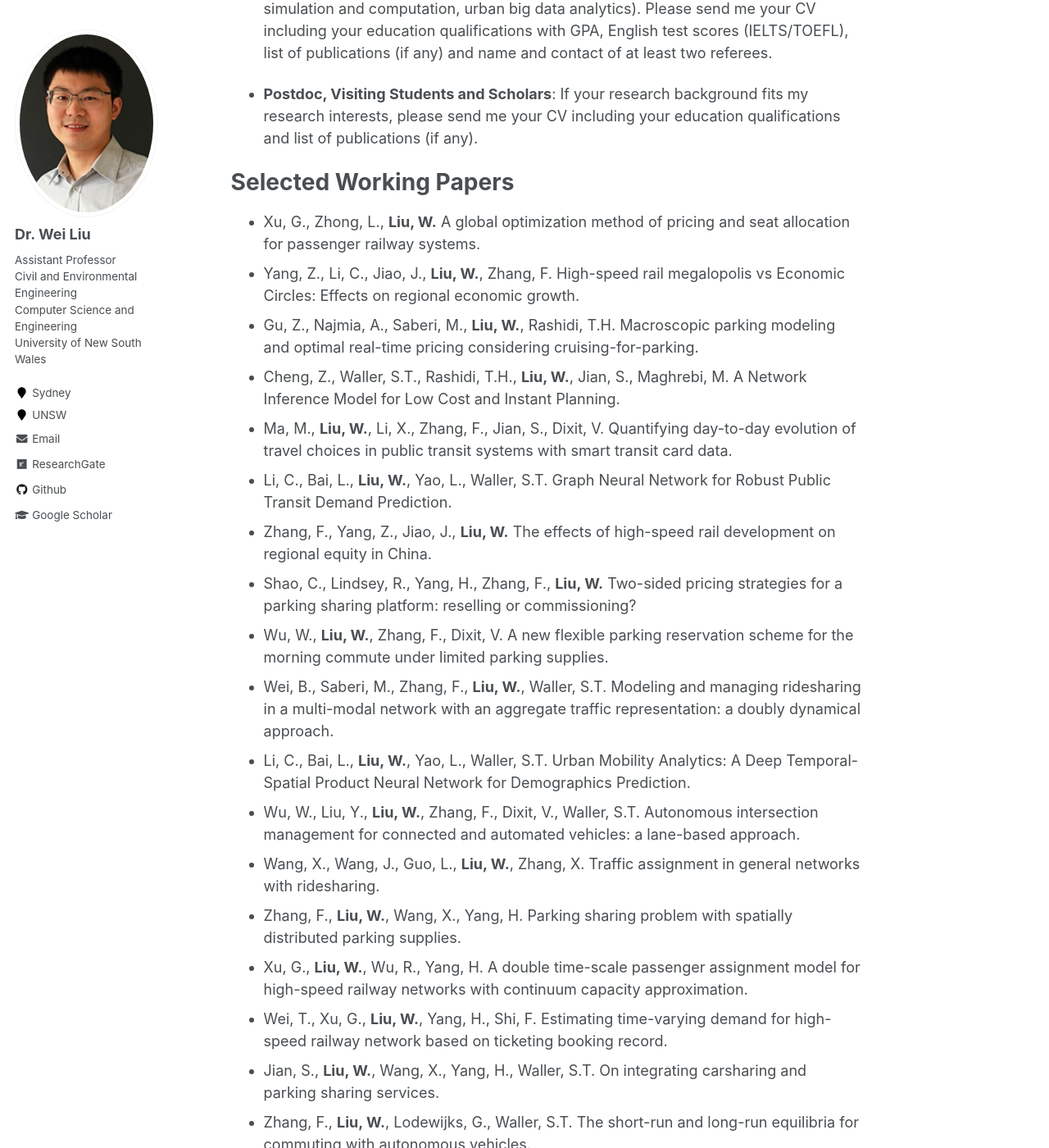
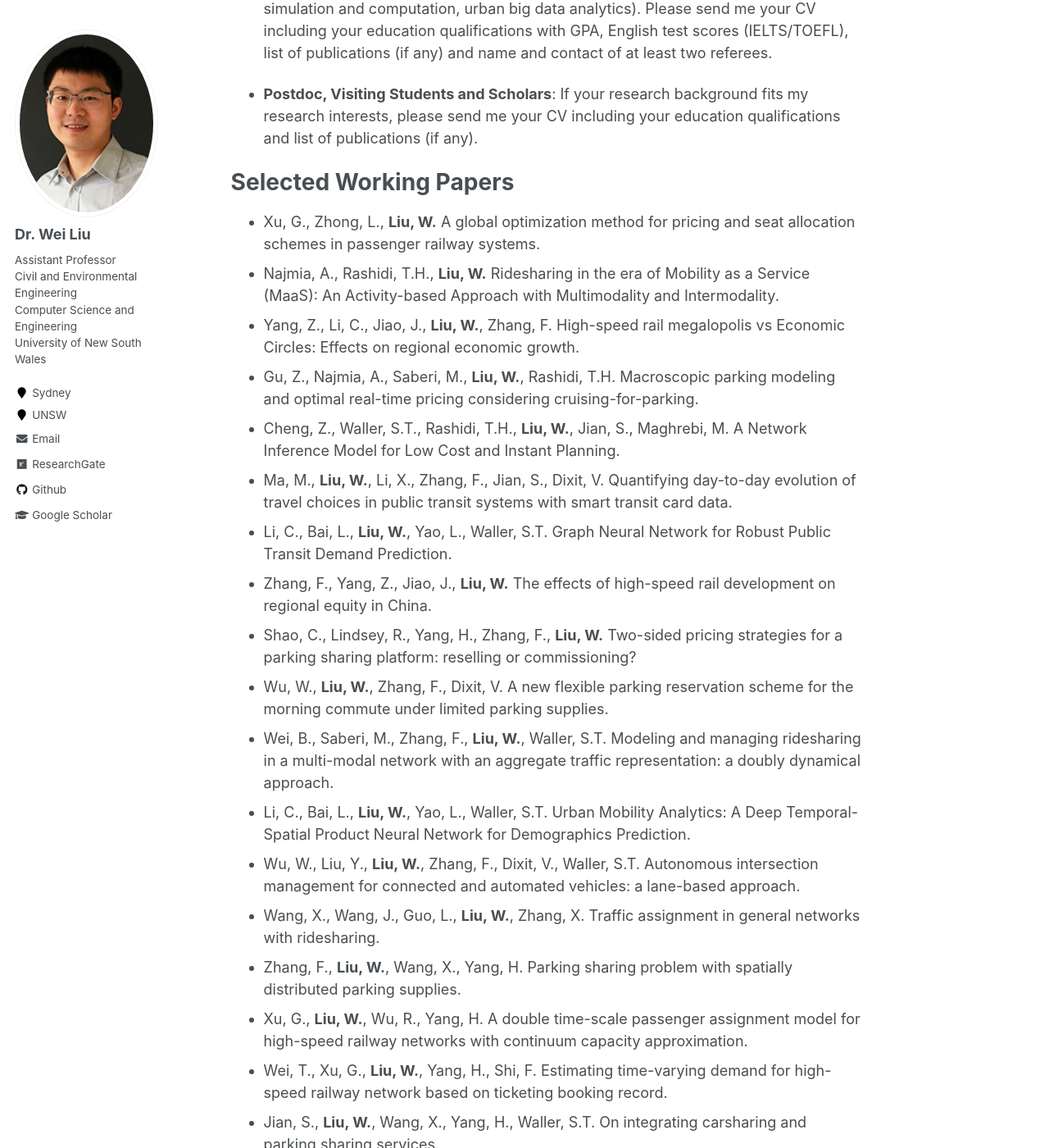
Before and after one commit to weiliu2016/weiliu2016.github.io, a Jekyll site: the page built from _pages/about.md, in a window 1280 px wide and 1400 px high, scrolled down 1188 px. Shown: the whole window at 82% size. Built offline with Jekyll 4.4.1, drawn with Linux system fonts in a browser that asks for light colours; some of the changed text lies outside the part shown.

Commit message:
Update about.md

```diff
--- a/_pages/about.md
+++ b/_pages/about.md
@@ -35,7 +35,8 @@ PhD Positions and Academic Visitors
 
 Selected Working Papers
 ======
-- Xu, G., Zhong, L., **Liu, W.** A global optimization method of pricing and seat allocation for passenger railway systems.
+- Xu, G., Zhong, L., **Liu, W.** A global optimization method for pricing and seat allocation schemes in passenger railway systems.
+- Najmia, A., Rashidi, T.H., **Liu, W.** Ridesharing in the era of Mobility as a Service (MaaS): An Activity-based Approach with Multimodality and Intermodality.
 - Yang, Z., Li, C., Jiao, J., **Liu, W.**, Zhang, F. High-speed rail megalopolis vs Economic Circles: Effects on regional economic growth.
 - Gu, Z., Najmia, A., Saberi, M., **Liu, W.**, Rashidi, T.H. Macroscopic parking modeling and optimal real-time pricing considering cruising-for-parking.
 - Cheng, Z., Waller, S.T., Rashidi, T.H., **Liu, W.**, Jian, S., Maghrebi, M. A Network Inference Model for Low Cost and Instant Planning.
```
Also changed, not shown: other parts of _pages/about.md (+0 -1 lines).
